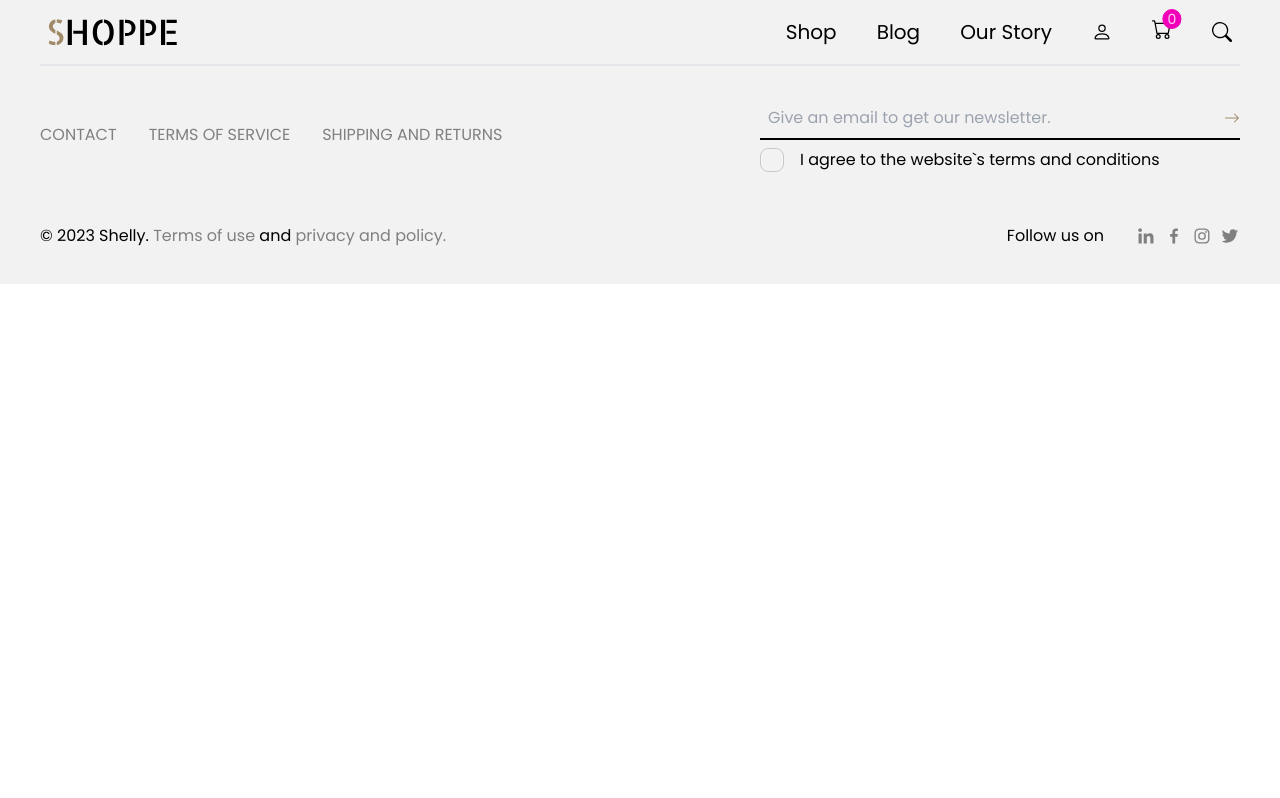
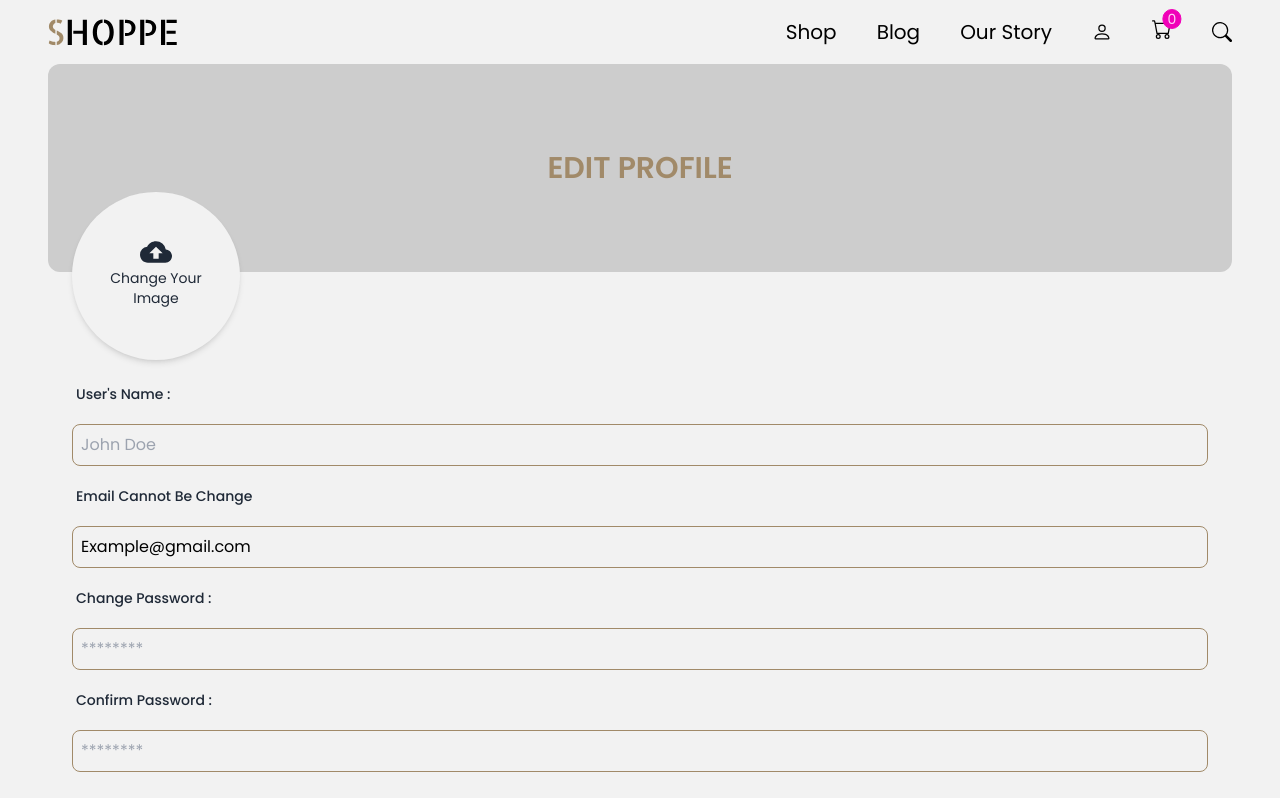
Before and after one commit to Twise007/shoppe, a React (Create React App) app: page /edit-profile in a window 1280 px wide. Shown: the top 798 px of the page. Built offline with nearby package versions, Linux system fonts and the light colour scheme.

Commit message:
change profile and profile page screen was built

```diff
--- a/src/App.js
+++ b/src/App.js
@@ -5,7 +5,15 @@ import "./index.css";
 
 import Navbar from "./components/Navbar";
 import Footer from "./components/Footer";
-import { Home, Cart, Blog, Profile, Shop, Story } from "./pages/index.js";
+import {
+  Home,
+  Cart,
+  Blog,
+  Profile,
+  Shop,
+  Story,
+  EditProfile,
+} from "./pages/index.js";
 import CartProvider from './CartContext'
 
 function App() {
@@ -22,6 +30,7 @@ function App() {
             <Route path="/blog" element={<Blog />} />
             <Route path="/cart" element={<Cart />} />
             <Route path="/profile" element={<Profile />} />
+            <Route path="/edit-profile" element={<EditProfile />} />
           </Routes>
 
           <Footer />
--- a/src/pages/Cart.jsx
+++ b/src/pages/Cart.jsx
@@ -1,8 +1,10 @@
 import React, { useContext } from "react";
 import { CartContext } from "../CartContext";
 import CartProduct from "../components/CartProduct";
+import { Link, useNavigate } from "react-router-dom";
 
 const Cart = () => {
+  const navigate = useNavigate();
   const cart = useContext(CartContext);
 
   const productsCount = cart.items.reduce(
@@ -10,10 +12,14 @@ const Cart = () => {
     0
   );
 
-
+  const sendEmail = async (e) => {
+    e.preventDefault();
+    navigate(`/`); // navigate to another page but unfortunately we currently have only a page
+  };
 
   return (
-    <div className=" min-h-[80vh]">
+    <div className="text-center ">
+      <form onSubmit={sendEmail} className=" min-h-[80vh]">
         <h1 className="py-6 text-2xl">Shopping Cart</h1>
 
         {productsCount > 0 ? (
@@ -27,21 +33,25 @@ const Cart = () => {
             ))}
 
             <h1 className="m-2 text-lg text-center md:text-start">
-            Total : $ <span className="text-4xl font-semibold text-cl-acn">{cart.getTotalCost().toFixed(2)}</span>
+              Total : ${" "}
+              <span className="text-4xl font-semibold text-cl-acn">
+                {cart.getTotalCost().toFixed(2)}
+              </span>
             </h1>
+            <button
+              type="submit"
+              className="w-full py-1 mx-2 mt-2 duration-300 border border-green-500 rounded-lg hover:bg-green-500 hover:text-white "
+            >
+              Purchase All Items
+            </button>
           </>
         ) : (
           <div className="h-[50vh] my-10 capitalize text-5xl font-normal text-center hero text-rose-500">
             There are no items in your cart
           </div>
         )}
-
-      <button
-        type="submit"
-        className="w-full py-1 mx-2 mt-2 duration-300 border border-green-500 rounded-lg hover:bg-green-500 hover:text-white "
-      >
-        Purchase All Items
-      </button>
+      </form>
+      <Link to='/' className="p-2 px-4 my-3 text-xl text-white rounded-lg cursor-pointer bg-cl-acn">Go back To The Home Screen</Link>
     </div>
   );
 };
--- /dev/null
+++ b/src/pages/EditProfile.jsx
@@ -0,0 +1,147 @@
+import React, { useState } from "react";
+import Customer from "../assets/customer.png";
+import { useNavigate } from "react-router-dom";
+import { MdCloudUpload } from "react-icons/md";
+
+const initialState = {
+  name: "",
+  email: "Example@gmail.com",
+  password: "",
+  password2: "",
+};
+
+const EditProfile = () => {
+  const [open, setOpen] = useState(false);
+  const navigate = useNavigate();
+  const [faqImage, setFaqImage] = useState("");
+  const [imagePreview, setImagePreview] = useState(null);
+
+  const [formData, setFormData] = useState(initialState);
+  const { name, email, password, password2 } = formData;
+
+  const handleInputChange = (e) => {
+    const { name, value } = e.target;
+    setFormData({ ...formData, [name]: value });
+  };
+
+  const handleImageChange = (e) => {
+    setFaqImage(e.target.files[0]);
+    setImagePreview(URL.createObjectURL(e.target.files[0]));
+  };
+
+  const sendEmail = async (e) => {
+    e.preventDefault();
+    navigate(`/profile`); // navigate to another page but unfortunately we currently have only a page
+  };
+
+  return (
+    <div className="min-h-[80vh] mx-2">
+      <div className="h-52 max-h-52  bg-[#cdcdcd] rounded-xl hero">
+        <h1 className="text-3xl font-semibold uppercase text-cl-acn">
+          Edit Profile
+        </h1>
+      </div>
+      <form onSubmit={sendEmail} className="md:mx-6">
+        <div className="flex flex-col items-center -mt-20 md:justify-between md:flex-row">
+          <div className="flex flex-col md:gap-6 md:items-baseline md:flex-row label-text">
+            <div
+              className="rounded-full bg-white shadow-md hero w-[10.5rem] h-[10.5rem] cursor-pointer"
+              onClick={() => document.querySelector(".image-field").click()}
+            >
+              <div className="w-40 h-40 rounded-full">
+                <input
+                  alt="customer_img"
+                  id="image"
+                  type="file"
+                  accept=".jpeg, .png, .jpg"
+                  onChange={(e) => handleImageChange(e)}
+                  required
+                  className="hidden object-cover w-full h-full rounded-full image-field "
+                />
+                {imagePreview != null ? (
+                  <img
+                    src={imagePreview}
+                    className="object-cover w-full h-full p-1 rounded-full"
+                  />
+                ) : (
+                  <div className="flex flex-col items-center justify-center p-4 mt-6 text-center capitalize">
+                    <MdCloudUpload className="w-8 h-8" />
+                    <p className="">Change your image</p>
+                  </div>
+                )}
+              </div>
+            </div>
+
+          </div>
+        </div>
+
+        <div className="mt-4">
+          <div className="form-control">
+            <label className=" label">
+              <span className="font-medium label-text">User's Name :</span>
+            </label>
+            <input
+              className="p-2 my-3 bg-transparent border rounded-lg outline-none border-cl-acn"
+              type="text"
+              placeholder="John Doe"
+              name={name}
+              // value={name}
+              onChange={handleInputChange}
+            />
+          </div>
+
+          <div className=" form-control">
+            <label className=" label">
+              <span className="font-medium label-text">Email Cannot Be Change</span>
+            </label>
+            <input
+              className="p-2 my-3 bg-transparent border rounded-lg outline-none cursor-not-allowed border-cl-acn"
+              type="email"
+              disabled
+              name={email}
+              value={email}
+              onChange={handleInputChange}
+            />
+          </div>
+
+          <div className=" form-control">
+            <label className=" label">
+              <span className="font-medium label-text">Change Password :</span>
+            </label>
+            <input
+              className="p-2 my-3 bg-transparent border rounded-lg outline-none border-cl-acn"
+              type="password"
+              placeholder="********"
+              name={password}
+              // value={password}
+              onChange={handleInputChange}
+            />
+          </div>
+
+          <div className=" form-control">
+            <label className=" label">
+              <span className="font-medium label-text">Confirm Password :</span>
+            </label>
+            <input
+              className="p-2 my-3 bg-transparent border rounded-lg outline-none border-cl-acn"
+              type="password"
+              placeholder="********"
+              name={password2}
+              // value={password2}
+              onChange={handleInputChange}
+            />
+          </div>
+        </div>
+
+        <button
+          type="submit"
+          className="w-full py-2 my-4 text-xl duration-300 border border-green-500 rounded-lg hover:bg-green-500 hover:text-white"
+        >
+          Submit
+        </button>
+      </form>
+    </div>
+  );
+};
+
+export default EditProfile;
--- a/src/pages/Profile.jsx
+++ b/src/pages/Profile.jsx
@@ -1,6 +1,7 @@
 import React, { useState } from "react";
 import Customer from "../assets/customer.png";
-import { BsCamera, BsArrowDownCircle } from "react-icons/bs";
+import { BsCamera, BsArrowDownCircle, BsFillPenFill } from "react-icons/bs";
+import { Link } from "react-router-dom";
 
 const initialState = {
   name: "babatunde oke",
@@ -22,18 +23,27 @@ const Profile = () => {
 
   return (
     <div className="min-h-[80vh] mx-2">
-      <div className="h-52 max-h-52  bg-[#cdcdcd] rounded-xl"></div>
-      <div className="mx-6">
+      <div className="h-52 max-h-52  bg-[#cdcdcd] rounded-xl hero">
+        <h1 className="text-3xl font-semibold uppercase text-cl-acn">
+          Profile
+        </h1>
+      </div>
+
+      <div className="md:mx-6">
         <div className="flex flex-col -mt-20 md:justify-between md:flex-row">
-          <div className="flex items-center gap-6 md:gap-10 ">
+          <div className="flex flex-col items-center md:gap-10 md:flex-row">
             <div className="rounded-full bg-white shadow-md hero w-[10.5rem] h-[10.5rem] cursor-pointer">
               <div className="w-40 h-40 rounded-full">
-                <img src={Customer} alt="customer_img" className="object-cover w-full h-full rounded-full " />
+                <img
+                  src={Customer}
+                  alt="customer_img"
+                  className="object-cover w-full h-full rounded-full "
+                />
               </div>
             </div>
             <input
               type="text"
-              className="h-10 mt-20 text-2xl font-semibold text-black capitalize bg-transparent outline-none w-fit"
+              className="h-10 text-2xl font-semibold text-center text-black capitalize bg-transparent outline-none md:mt-20 w-fit"
               name={name}
               value={name}
               onChange={handleInputChange}
@@ -45,6 +55,7 @@ const Profile = () => {
           </h1>
         </div>
         <div className="flex flex-col items-start justify-between md:items-center md:flex-row">
+          <div className="flex items-center gap-4">
             <input
               className="my-3 text-xl bg-transparent outline-none cursor-not-allowed"
               type="email"
@@ -53,8 +64,15 @@ const Profile = () => {
               value={email}
               onChange={handleInputChange}
             />
+            <Link to="/edit-profile" className="flex group max-w-fit">
+              <BsFillPenFill className="text-2xl cursor-pointer hover:text-cl-acn" />
+              <p className="hidden -mt-6 -mr-2 text-xl group-hover:flex">
+                Edit profile
+              </p>
+            </Link>
+          </div>
           <div className="flex items-center justify-center gap-0 p-0 m-0">
-            <div>Coupon Code :  </div>
+            <div>Coupon Code : </div>
             <input
               className="ml-1 text-2xl font-semibold uppercase bg-transparent outline-none cursor-not-allowed text-end text-cl-acn w-[6rem]"
               type="coupon"
@@ -69,7 +87,7 @@ const Profile = () => {
         {/* shooping history */}
         <div className="mt-4">
           <div
-            className="p-3 text-xl font-medium cursor-pointer bg-[#cdcdcd] rounded-xl flex items-center justify-between"
+            className="p-3 font-medium cursor-pointer bg-[#cdcdcd] rounded-xl flex items-center justify-between"
             onClick={() => setOpen(!open)}
           >
             <p>Your shopping history with us</p>
--- a/src/pages/index.js
+++ b/src/pages/index.js
@@ -4,5 +4,7 @@ import Blog from "../pages/Blog";
 import Profile from "../pages/Profile";
 import Shop from "../pages/Shop";
 import Story from "../pages/Story";
+import EditProfile from "../pages/EditProfile";
 
-export { Home, Cart, Blog, Profile, Shop, Story };
+
+export { Home, Cart, Blog, Profile, Shop, Story ,EditProfile};
```
Lines whose indentation alone changed are shown as unchanged.
